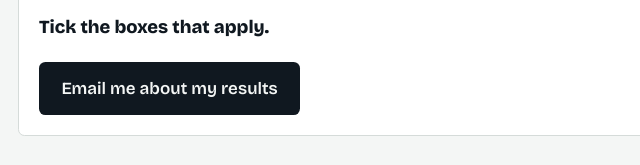
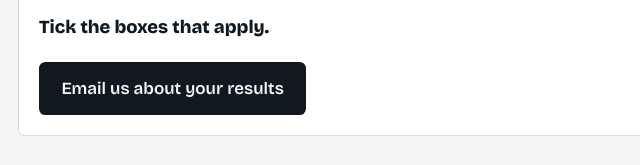
Before and after one commit to IT-Demands-Universal/it-demands-universal.github.io, a plain HTML site: page security.html in a window 1280 px wide. Shown: the part 3037-3202 px from the top of the page, 146-786 px from the left. Drawn offline with nearby package versions, Linux system fonts and the light colour scheme.

Commit message:
Update security.html

```diff
--- a/security.html
+++ b/security.html
@@ -100,7 +100,7 @@
         <label class="q"><input type="checkbox" data-gap="Agree on a rule: verify unexpected calls, texts and payment requests a second way."><span>Everyone knows to double-check unexpected calls, texts and payment requests.</span></label>
         <p id="result" aria-live="polite">Tick the boxes that apply.</p>
         <p id="gaps" class="note"></p>
-        <a class="btn" id="send" href="mailto:itdemandsuniversal@gmail.com?subject=Security%20quote%20request">Email me about my results</a>
+        <a class="btn" id="send" href="mailto:itdemandsuniversal@gmail.com?subject=Security%20quote%20request">Email us about your results</a>
       </form>
     </section>
 
```
